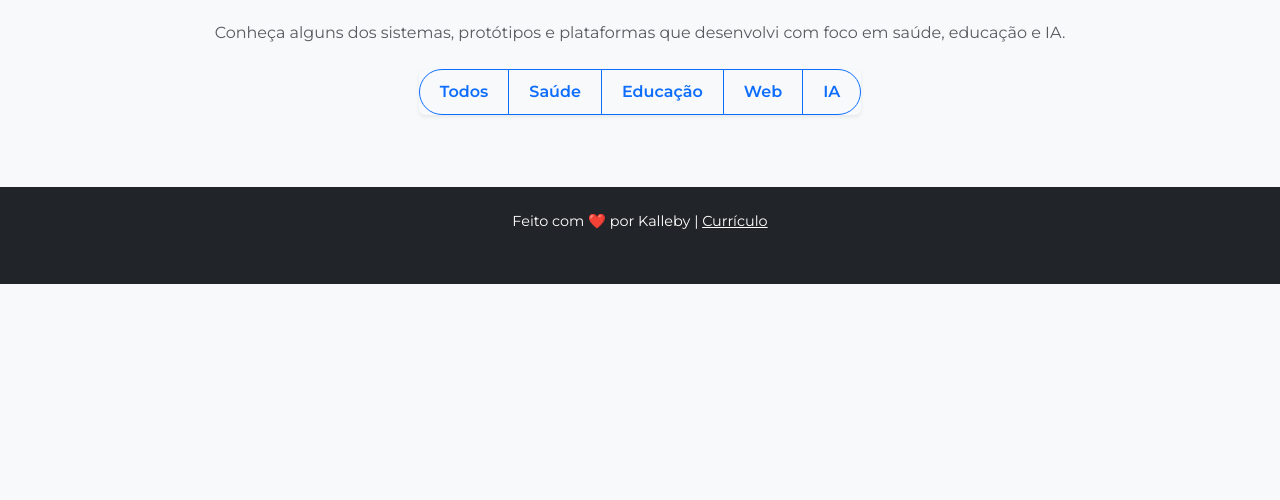
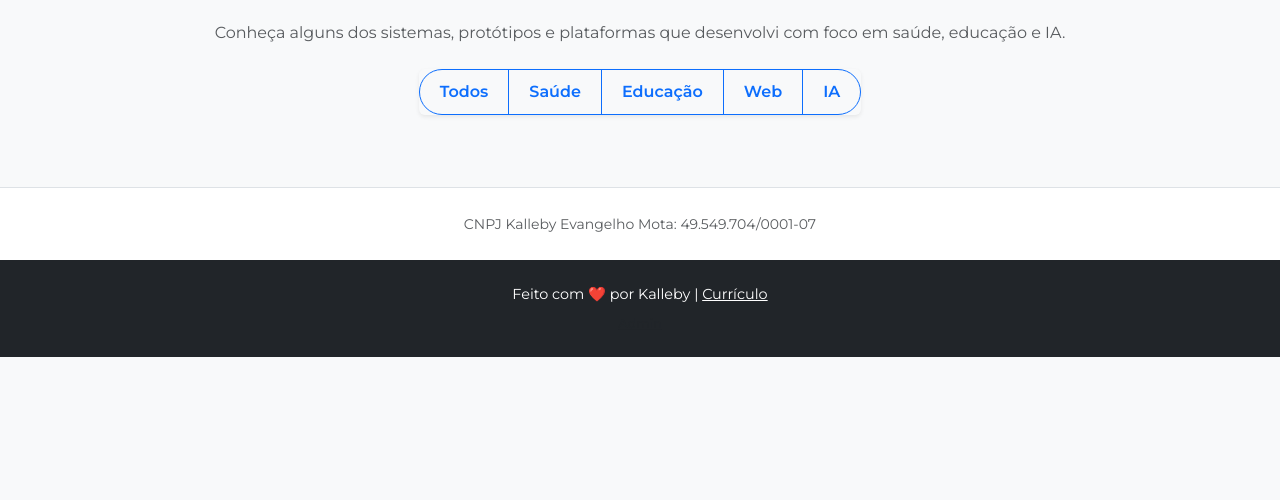
Before and after one commit to KallebyX/Portifolio, a Flask app: page /projetos.html in a window 1280 px wide. Shown: the part 233-733 px from the top of the page. Run offline with Flask 3, Linux system fonts and the light colour scheme; data that the repository does not hold is empty.

Commit message:
atualização do template projetos

```diff
--- a/backend/templates/projetos.html
+++ b/backend/templates/projetos.html
@@ -40,4 +40,7 @@
     {% endfor %}
   </div>
 </section>
+<section class="text-center py-4 bg-white border-top">
+  <small class="text-muted">CNPJ Kalleby Evangelho Mota: 49.549.704/0001-07</small>
+</section>
 {% endblock %}
```
